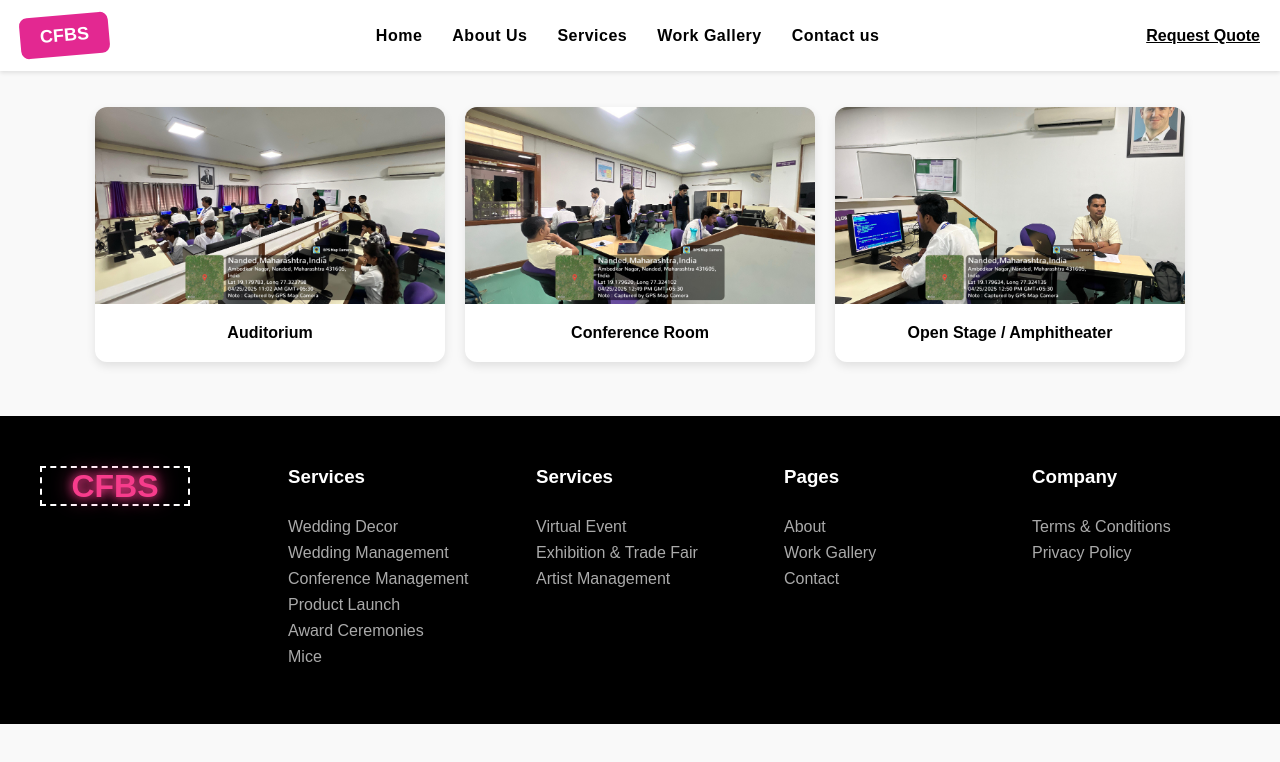
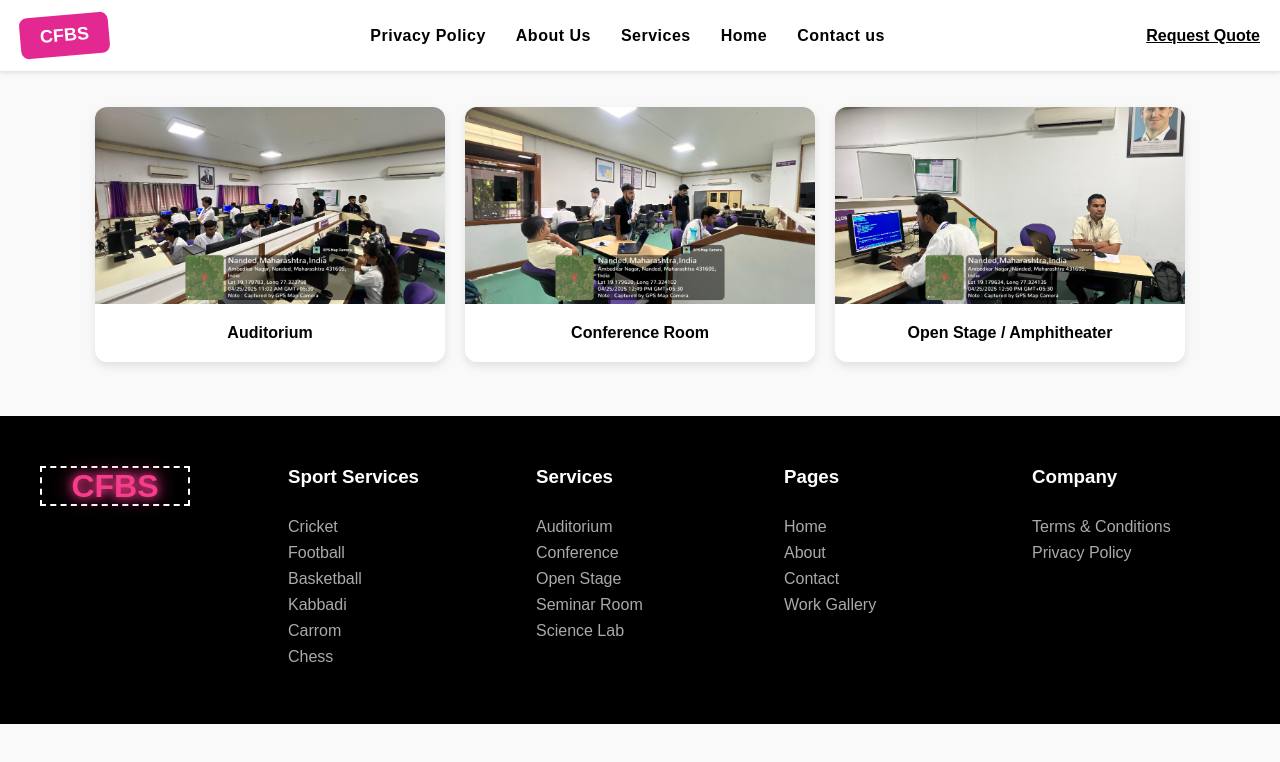
Before and after one commit to shriyashpachpande/CFBS, a website: page public_folder/eventPresentation.html in a window 1280 px wide. Drawn offline with Linux system fonts and the light colour scheme.

Commit message:
Update eventPresentation.html

```diff
--- a/public_folder/eventPresentation.html
+++ b/public_folder/eventPresentation.html
@@ -85,27 +85,7 @@
 </head>
 
 <body>
-    <div class="navbar">
-        <div class="logo">CFBS</div>
-
-        <div class="hamburger" onclick="toggleMenu()">
-            <span></span>
-            <span></span>
-            <span></span>
-        </div>
-
-        <div class="nav-links" id="navLinks">
-            <a href="home.html">Home</a>
-            <a href="about.html">About Us</a>
-            <a href="#">Services</a>
-            <a href="#">Work Gallery</a>
-            <a href="contact.html">Contact us</a>
-        </div>
-
-        <div class="quote" id="quoteLink">
-            <a href="#">Request Quote</a>
-        </div>
-    </div><br><br>
+    <div id="navbarContainer"></div><br><br>
     <div class="container">
         <div class="card"><a href="games/Auditorium.html">
             <img src="CFBS/11.jpg" alt="Auditorium ">
@@ -121,49 +101,53 @@
         </div>
     </div><br><br><br>
     <footer>
-        <div class="footer-column visible">
-            <div class="Flogo visible">CFBS</div>
+        <div class="footer-column">
+          <div class="Flogo">CFBS</div>
         </div>
 
         <div class="footer-column">
-            <h3>Services</h3>
+          <h3>Sport Services</h3>
           <ul>
-                <li><a href="#">Wedding Decor</a></li>
-                <li><a href="#">Wedding Management</a></li>
-                <li><a href="#">Conference Management</a></li>
-                <li><a href="#">Product Launch</a></li>
-                <li><a href="#">Award Ceremonies</a></li>
-                <li><a href="#">Mice</a></li>
+            <li><a href="games/cricket.html">Cricket</a></li>
+            <li><a href="games/footboll.html">Football</a></li>
+            <li><a href="games/basketball.html">Basketball</a></li>
+            <li><a href="games/Kabbadi.html">Kabbadi</a></li>
+            <li><a href="games/Carrom.html">Carrom</a></li>
+            <li><a href="games/Chess.html">Chess</a></li>
           </ul>
         </div>
 
         <div class="footer-column">
           <h3>Services</h3>
           <ul>
-                <li><a href="#">Virtual Event</a></li>
-                <li><a href="#">Exhibition & Trade Fair</a></li>
-                <li><a href="#">Artist Management</a></li>
+            <li><a href="games/Auditorium.html">Auditorium</a></li>
+            <li><a href="games/Conference.html">Conference</a></li>
+            <li><a href="games/Open_Stage.html">Open Stage</a></li>
+            <li><a href="games/Seminar.html">Seminar Room</a></li>
+            <li><a href="games/chemistrylab.html">Science Lab</a></li>
           </ul>
         </div>
 
         <div class="footer-column">
           <h3>Pages</h3>
           <ul>
-                <li><a href="#">About</a></li>
-                <li><a href="#">Work Gallery</a></li>
-                <li><a href="#">Contact</a></li>
+            <li><a href="home.html">Home</a></li>
+            <li><a href="about.html">About</a></li>
+            <li><a href="contact.html">Contact</a></li>
+            <li><a href="workgallery.html">Work Gallery</a></li>
           </ul>
         </div>
 
         <div class="footer-column">
           <h3>Company</h3>
           <ul>
-                <li><a href="#">Terms & Conditions</a></li>
-                <li><a href="#">Privacy Policy</a></li>
+            <li><a href="termsandconditions.html">Terms & Conditions</a></li>
+            <li><a href="privacypolicy.html">Privacy Policy</a></li>
           </ul>
         </div>
       </footer>
     <script src="footer.js"></script>
+    <script src="/js/loadNavbar.js"></script>
 </body>
 
 </html>
```
Lines whose indentation alone changed are shown as unchanged.
